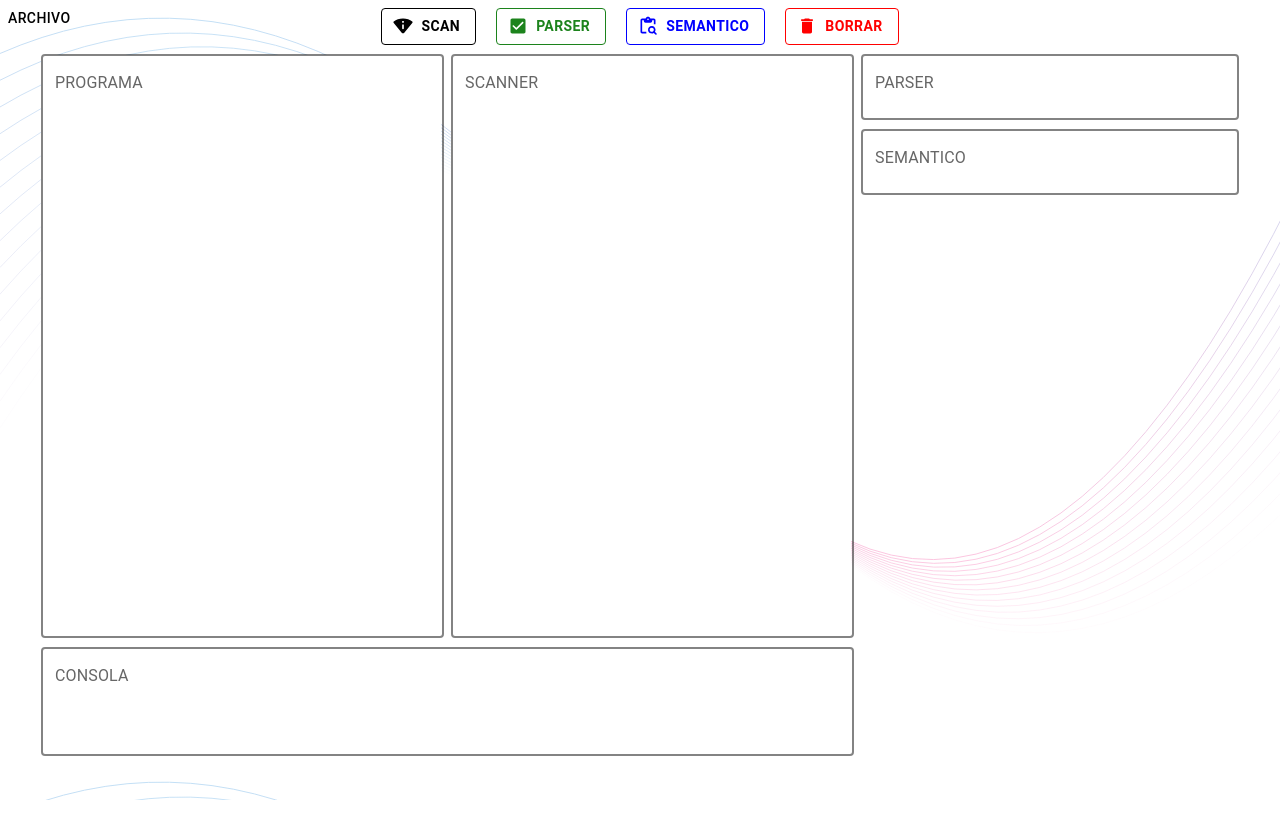
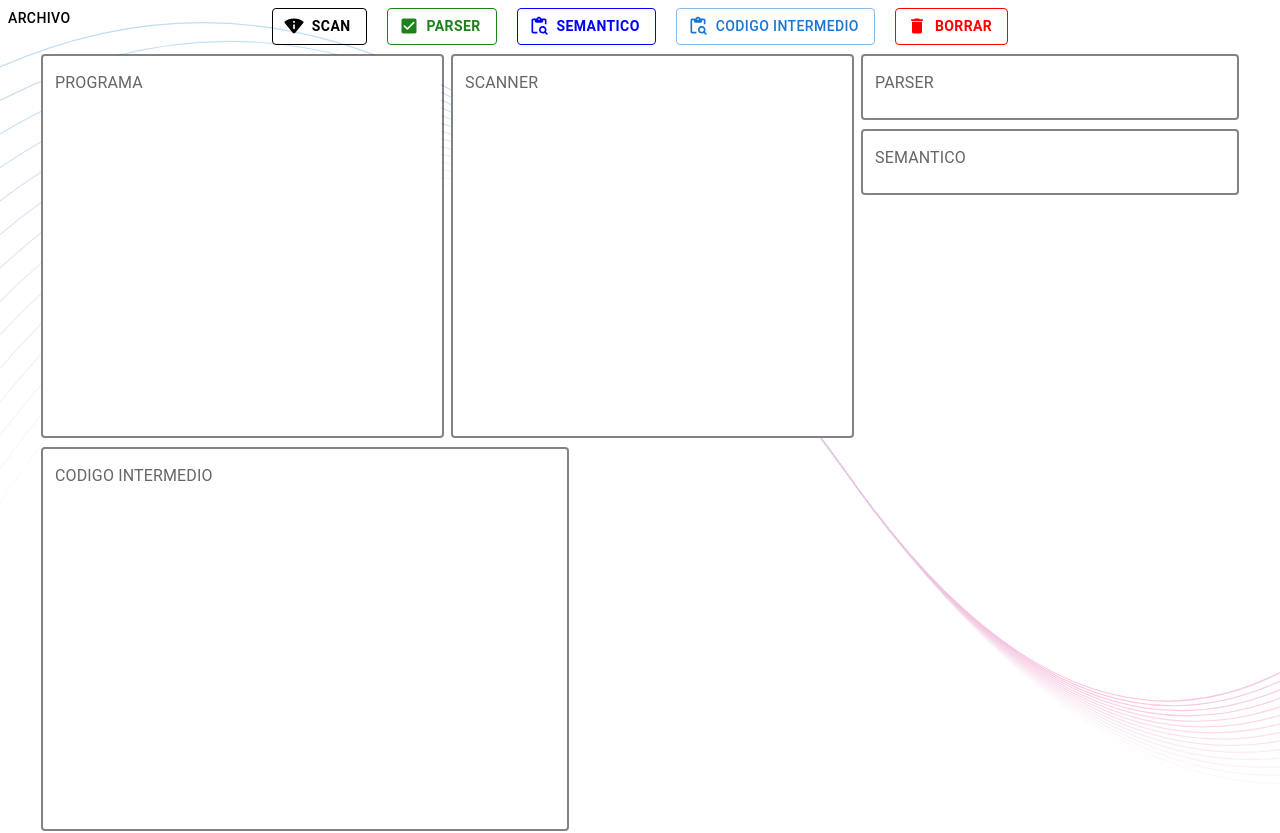
Before and after one commit to Squid6699/automatas, a React (Vite) app in the folder src/renderer/: page / in a window 1280 px wide. Shown: the top 833 px of the page. Before the commit the page ends 800 px from the top, so only its background shows below. Built offline with nearby package versions, Linux system fonts and the light colour scheme.

Commit message:
codigo intermedio ui

```diff
--- a/src/renderer/src/App.jsx
+++ b/src/renderer/src/App.jsx
@@ -9,6 +9,7 @@ import { obtenerTokens } from "./js/Scanner"
 import { obtenerParser } from "./js/Parser"
 import { obtenerSemantico } from "./js/Semantico"
 import { borrarErrores, obtenerErrores } from "./js/functions"
+import Intermedio from "./components/Intermedio"
 
 function App() {
   const [txt, setTxt] = useState("");
@@ -16,6 +17,7 @@ function App() {
   const [parser, setParser] = useState("");
   const [semantico, setSemantico] = useState("");
   const [consola, setConsola] = useState("");
+  const [codigoIntermedio, setCodigoIntermedio] = useState("");
 
   const clickScan = () => {
     const palabras = txt.trim().split(/\s+/);
@@ -42,6 +44,10 @@ function App() {
     setConsola(obtenerErrores());
   }
 
+  const clickIntermedio = () => {
+
+  }
+
   const handleOnChangePalabras = (e) => {
     setTxt(e.target.value);
   }
@@ -52,6 +58,7 @@ function App() {
     setParser("");
     setSemantico("");
     setConsola("");
+    setCodigoIntermedio("");
     borrarErrores();
   }
 
@@ -59,7 +66,7 @@ function App() {
   return (
     <>
       <header>
-        <Botones clickScan = {clickScan} clickParser = {clickParser} clickSemantico = {clickSemantico} clickBorrar = {clickBorrar} txt = {txt} setTxt = {setTxt} />
+        <Botones clickScan = {clickScan} clickParser = {clickParser} clickSemantico = {clickSemantico} clickIntermedio={clickIntermedio} clickBorrar = {clickBorrar} txt = {txt} setTxt = {setTxt} />
       </header>
 
       <section className="container">
@@ -78,6 +85,10 @@ function App() {
             <Semantico semantico={semantico}/>
           </div>
 
+          <div id="codigoIntermedio">
+            <Intermedio codigoIntermedio={codigoIntermedio}/>
+          </div>
+
           <div id="consola">
             <Consola consola = {consola}/>
           </div>
--- a/src/renderer/src/assets/main.css
+++ b/src/renderer/src/assets/main.css
@@ -35,7 +35,7 @@ header #fade-button{
   grid-template-rows: auto auto auto;
   grid-template-areas:
   "programa scanner parserSemantico"
-  "programa scanner ."
+  "codigoIntermedio . ."
   "consola consola ."
   ;
 }
@@ -44,7 +44,15 @@ header #fade-button{
   font-size: 30px !important;
   line-height: 1 !important;
   width: 500px;
-  height: 550px !important;
+  height: 350px !important;
+  overflow: auto !important;
+}
+
+#codigoIntermedio textarea{
+  font-size: 30px !important;
+  line-height: 1 !important;
+  width: 500px;
+  height: 350px !important;
   overflow: auto !important;
 }
 
@@ -86,6 +94,10 @@ header #fade-button{
   gap: 10px;
   align-items: center;
   grid-area: parserSemantico;
+}
+
+#codigoIntermedio{
+  grid-area: codigoIntermedio;
 }
 
 @media (height < 767px){
--- a/src/renderer/src/components/Botones.jsx
+++ b/src/renderer/src/components/Botones.jsx
@@ -8,7 +8,7 @@ import Menu from '@mui/material/Menu';
 import MenuItem from '@mui/material/MenuItem';
 import Fade from '@mui/material/Fade';
 
-function Botones({clickScan, clickParser, clickSemantico, clickBorrar, txt, setTxt}){
+function Botones({clickScan, clickParser, clickSemantico, clickIntermedio, clickBorrar, txt, setTxt}){
 
     const [anchorEl, setAnchorEl] = useState(null);
 
@@ -99,6 +99,10 @@ function Botones({clickScan, clickParser, clickSemantico, clickBorrar, txt, setT
                 SEMANTICO
             </Button>
 
+            <Button id='codigoIntermedio' variant="outlined" startIcon={<ContentPasteSearchRoundedIcon />}  onClick={() => clickIntermedio()}>
+                CODIGO INTERMEDIO
+            </Button>
+
             <Button id='botonBorrar' variant="outlined" startIcon={<DeleteIcon />} onClick={() => clickBorrar()}>
                 BORRAR
             </Button>
--- /dev/null
+++ b/src/renderer/src/components/Intermedio.jsx
@@ -0,0 +1,26 @@
+import Box from '@mui/material/Box';
+import TextField from '@mui/material/TextField';
+import React from 'react'
+
+function Intermedio({codigoIntermedio}){
+    return(
+        <>
+            <Box
+                component="form"
+                noValidate
+                autoComplete="off"
+            >
+            <div>
+                <TextField
+                id="codigoIntermedio"
+                label="CODIGO INTERMEDIO"
+                multiline
+                value={codigoIntermedio}
+                />
+            </div>
+            </Box>
+        </>
+    );
+}
+
+export default Intermedio;
```
